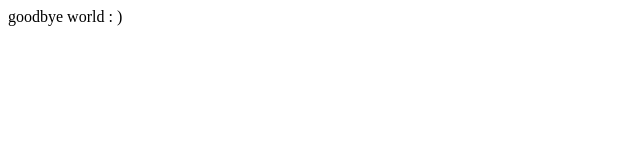
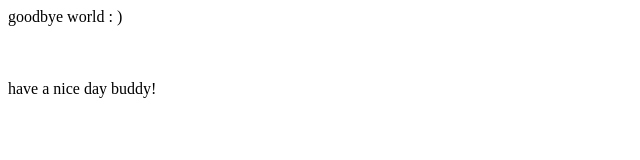
Before and after one commit to nilsontcarroll/summer23, a plain HTML site: page index.html in a window 1280 px wide. Shown: the whole page, without its empty margins (0-640 px from the left). Drawn offline with Linux system fonts and the light colour scheme.

Commit message:
Update index.html

```diff
--- a/index.html
+++ b/index.html
@@ -1,7 +1,15 @@
 <html>
+  <head>
+
+    <style>
+
+    </style>
+
+  </head>
 
   <body>
-    goodbye world : )
+    goodbye world : )<br><br><br><br>
+    have a nice day buddy!
   </body>
 
 </html>
```
